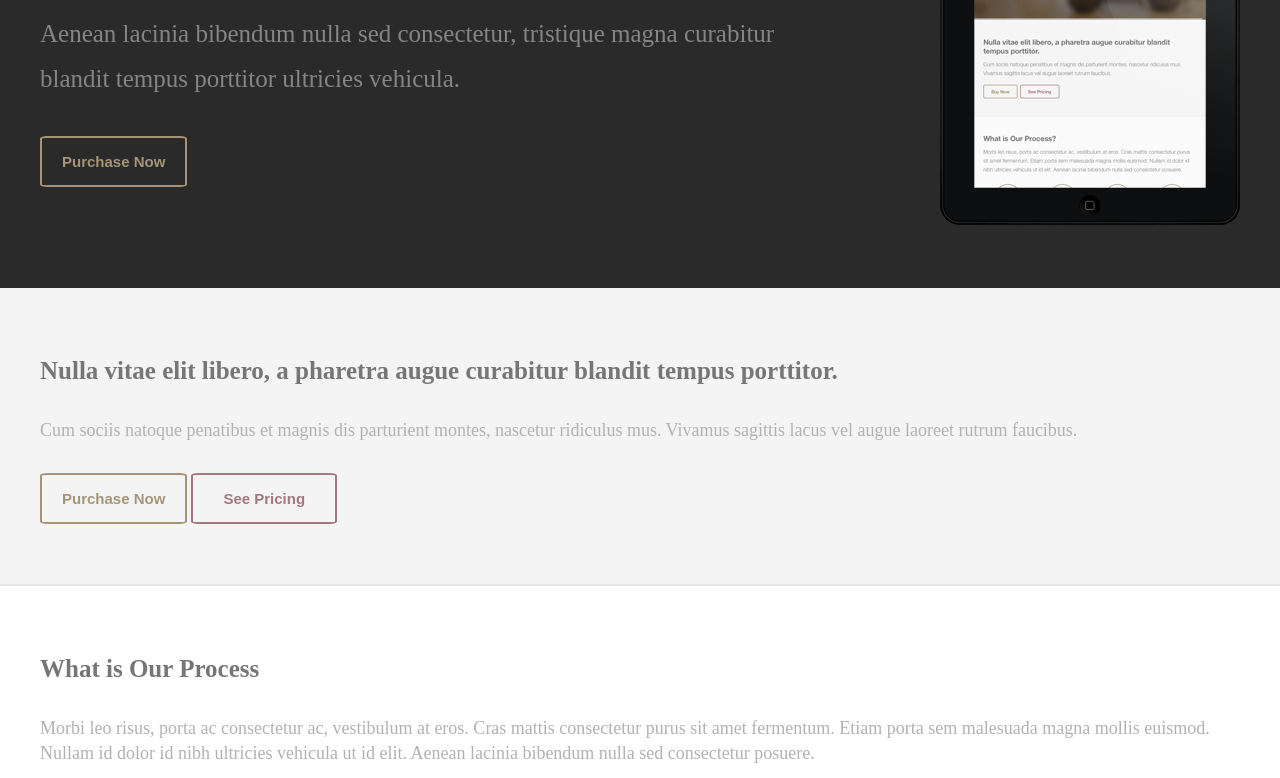
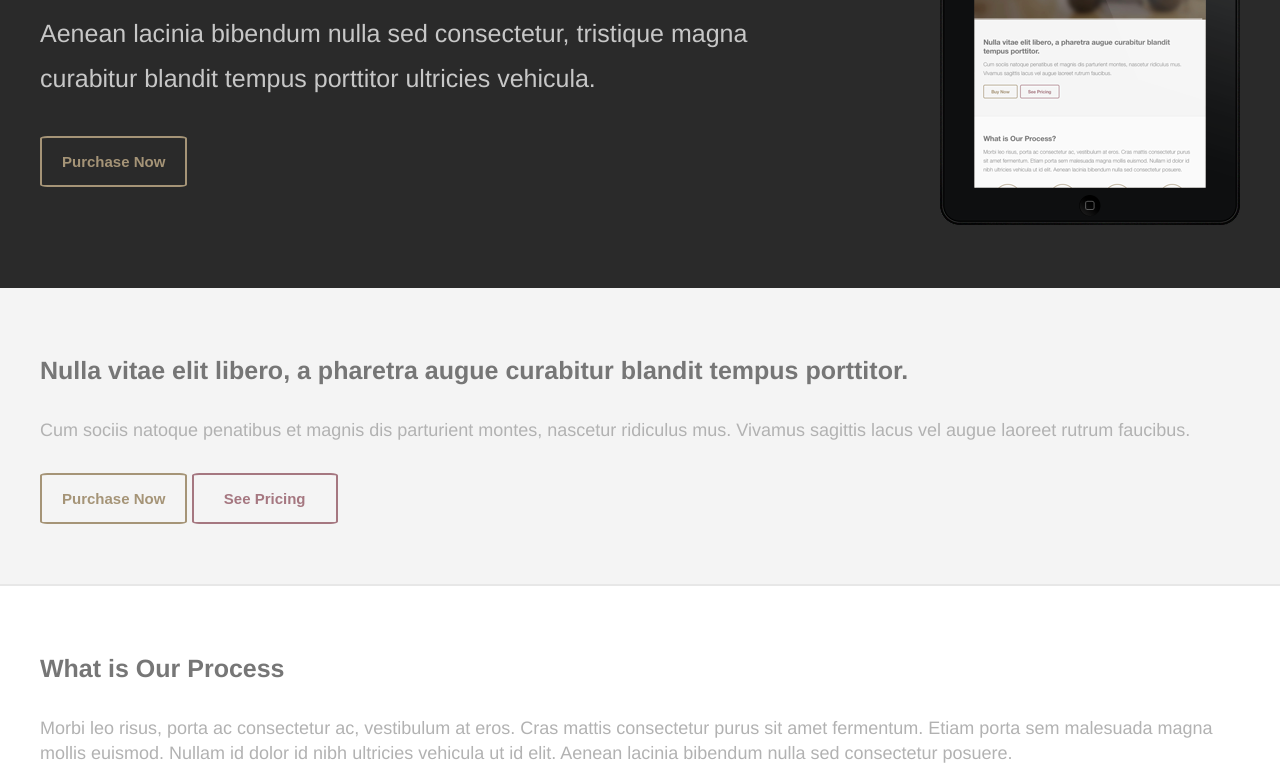
Before and after one commit to quiloc/daylite2, a plain HTML site: page index.html in a window 1280 px wide. Shown: the part 322-1100 px from the top of the page. Drawn offline with Linux system fonts and the light colour scheme.

Commit message:
add font

```diff
--- a/css/body.css
+++ b/css/body.css
@@ -27,7 +27,7 @@ h1 {
     font-weight: 300;
     line-height: 45px;
     margin-bottom: 35px;
-    color: #858585;
+    color: #c7c7c7;
 }
 
 .purchase {
--- a/css/reset.css
+++ b/css/reset.css
@@ -15,7 +15,7 @@ time, mark, audio, video {
 	padding: 0;
 	border: 0;
 	font-size: 100%;
-	font: inherit;
+    font-family: Helvetica;
 	vertical-align: baseline;
 }
 /* HTML5 display-role reset for older browsers */
--- a/css/styles.css
+++ b/css/styles.css
@@ -2,6 +2,15 @@
 @import url('body.css');
 @import url('footer.css');
 @import url('responsive.css');
+@font-face {
+    src: url('../font/helvetica-neue-bold.ttf'),
+        url('../font/helvetica-neue-light.ttf'),
+        font-family: Helvetica;
+}
+
+.font {
+    font-family: Helvetica;
+}
 
 .container {
     max-width: 1200px;
@@ -14,5 +23,5 @@ a {
 
 p {
     font-size: 18px;
-    font-weight: 400;
+    font-weight: 300;
 }
```
Also changed, not shown: font/helvetica-neue-bold.ttf (added), font/helvetica-neue-light.ttf (added), font/helvetica-neue-regular.ttf (added).
